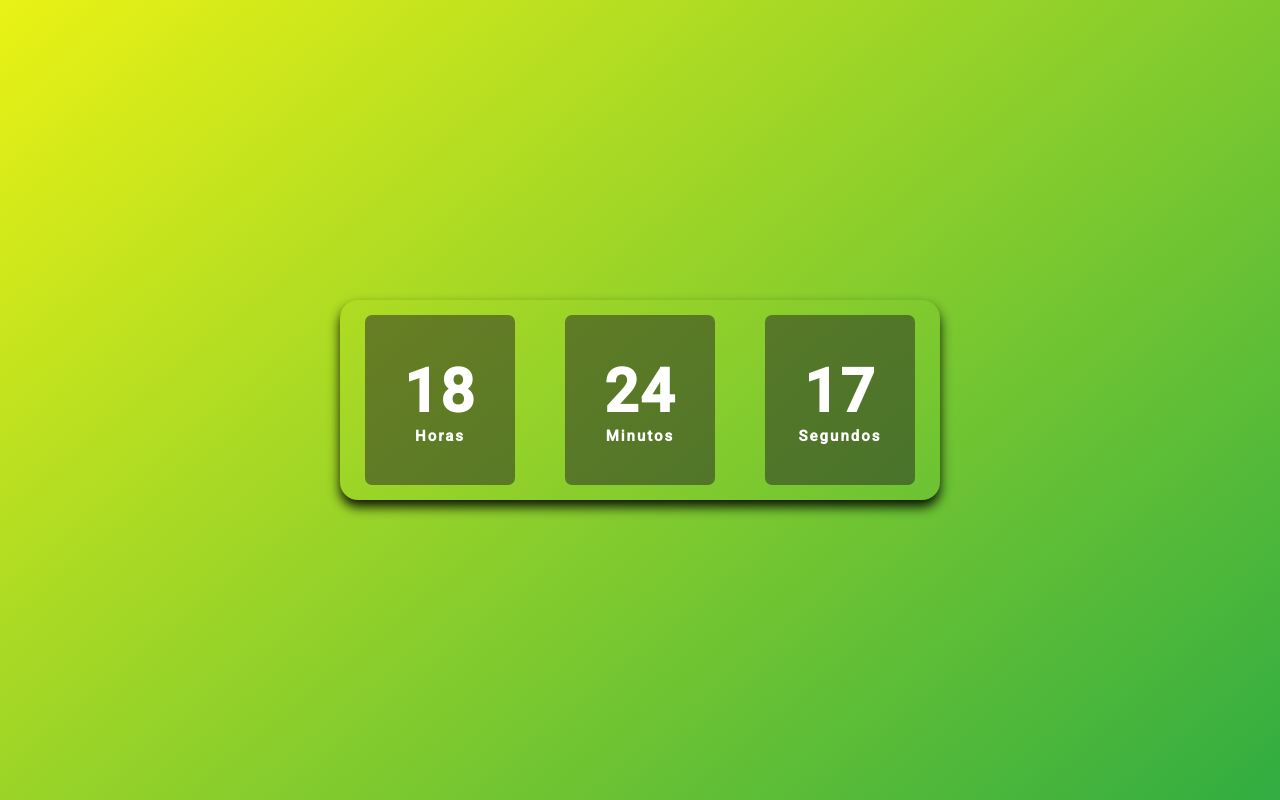
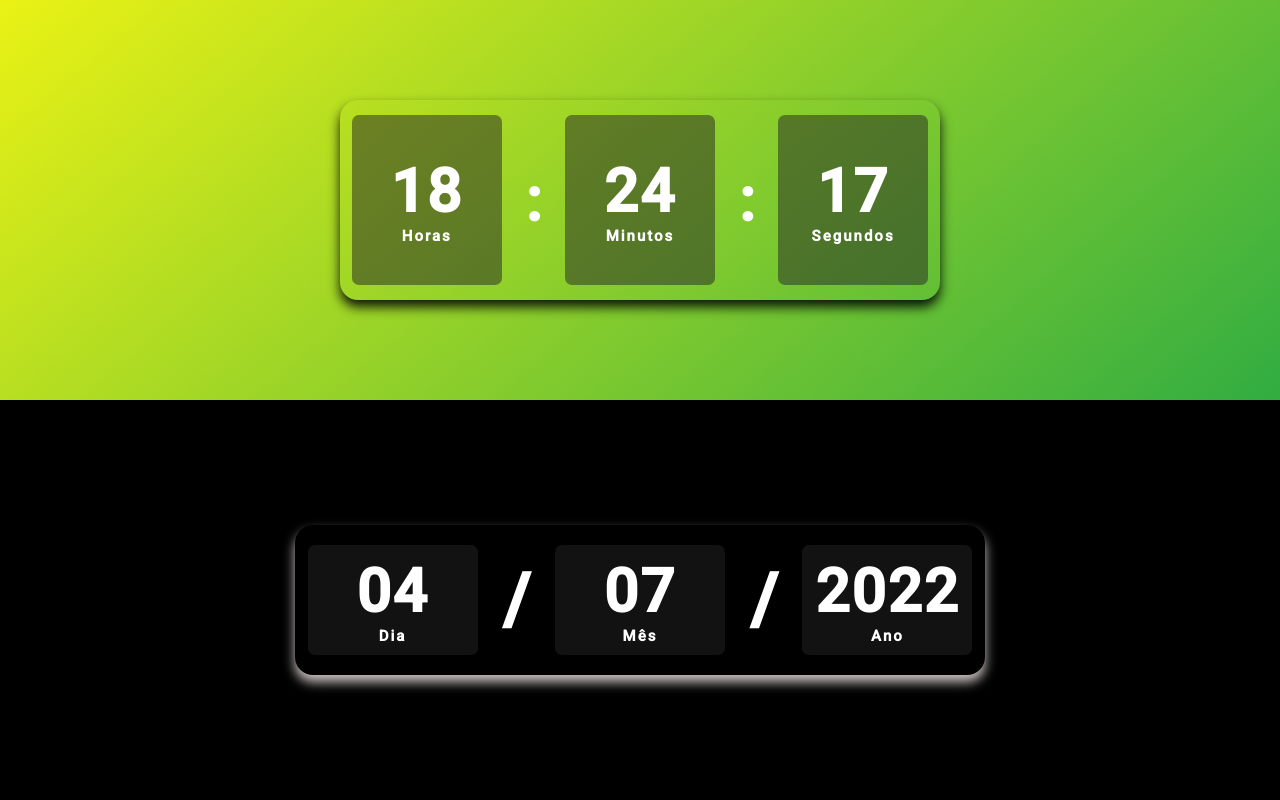
Before and after one commit to ZeClaudio-Jr/Digital_clock, a plain HTML site: page index.html in a window 1280 px wide. Drawn offline with Linux system fonts and the light colour scheme.

Commit message:
Adição da data

```diff
--- a/assets/css/style.css
+++ b/assets/css/style.css
@@ -8,15 +8,15 @@
 
 }
 
-body {
-    height: 100vh;
+.principal_1 {
+    height: 50vh;
     background: linear-gradient(140deg, #e9f109f3, #0c9e1fd8);
     display: flex;
     align-items:center;
     justify-content: center;
 }
 
-.relogio {
+.relogio1 {
     display: flex;
     align-items: center;
     justify-content: space-around;
@@ -27,9 +27,9 @@ body {
     box-shadow: 0px 7px 12px rgba(0, 0, 0, .9);
 }
 
-.relogio div {
-    height: 170px;
-    width: 150px;
+.relogio1 div {
+    height: 170px; /* Altura dos quadradinhos*/
+    width: 150px;  /* Largura dos quadradinhos*/
     display: flex;
     flex-direction: column;
     align-items: center;
@@ -41,13 +41,82 @@ body {
     letter-spacing: 2px;
 }
 
-.relogio span {
+.relogio1 span {
     font-weight: bolder;
     font-size: 60px;
 }
 
-.relogio span.tempo {
+.relogio1 span.tempo {
     font-size: 15px;
     font-family: 'roboto';
 
 }
+
+
+
+
+
+.principal_1 h2{
+    font-family: 'roboto';
+    font-size: 30px;
+
+}
+
+.relogio2, .relogio1 h3{
+    color: #fff;
+    font-size: 60px;
+}
+
+.principal_2 h2{
+    color: #fff;
+    font-family: 'roboto';
+    font-size: 30px;
+}
+
+
+
+
+
+.principal_2 {
+    height: 50vh;
+    background:#000;
+    display: flex;
+    align-items:center;
+    justify-content: center;
+}
+
+.relogio2 {
+    display: flex;
+    align-items: center;
+    justify-content: space-around;
+    height: 150px;
+    width: 690px;
+    background: transparent;
+    border-radius: 18px;
+    box-shadow: 0px 7px 12px rgba(228, 218, 218, .9);
+}
+
+.relogio2 div {
+    height: 110px;
+    width: 170px;
+    display: flex;
+    flex-direction: column;
+    align-items: center;
+    justify-content: center;
+    color: #fff;
+    background: rgba(37, 36, 36, 0.5);
+    box-shadow: 5px, 5px, 15px, rgba(0, 0, 0, .7);
+    border-radius: 7px;
+    letter-spacing: 2px;
+}
+
+.relogio2 span {
+    font-weight: bolder;
+    font-size: 60px;
+}
+
+.relogio2 span.tempo {
+    font-size: 15px;
+    font-family: 'roboto';
+
+} /**/
--- a/assets/js/script.js
+++ b/assets/js/script.js
@@ -4,10 +4,10 @@ const segundos = document.getElementById('segundos');
 
 
 const relogio = setInterval(function time() {
-    let dateToday = new Date();
-    let hr = dateToday.getHours();
-    let min = dateToday.getMinutes();
-    let s = dateToday.getSeconds();
+    let horarioToday = new Date();
+    let hr = horarioToday.getHours();
+    let min = horarioToday.getMinutes();
+    let s = horarioToday.getSeconds();
 
     if (hr < 10) hr = '0' + hr;
     if (min < 10) min = '0' + min;
@@ -17,3 +17,27 @@ const relogio = setInterval(function time() {
     minutos.textContent = min;
     segundos.textContent = s;
 })
+
+
+
+
+
+const dia = document.getElementById('dia');
+const mes = document.getElementById('mes');
+const ano = document.getElementById('ano');
+
+
+const calendario = setInterval(function calendar() {
+    let dateToday = new Date();
+    let d = dateToday.getDay();
+    let m = dateToday.getMonth();
+    let a = dateToday.getFullYear();
+
+    if (d < 10) d = '0' + d;
+    if (m < 10) m = '0' + m;
+    if (a < 10) a = '0' + a;
+
+    dia.textContent = d;
+    mes.textContent = m;
+    ano.textContent = a;
+})
--- a/index.html
+++ b/index.html
@@ -17,21 +17,63 @@
 
 <body>
 
-    <div class="relogio">
+    <div class="principal_1">
+
+        <!-- <h2>Horário atualizado</h2> -->
+
+        <div class="relogio1">
 
             <div>
                 <span id="horas">00</span>
                 <span class="tempo">Horas</span>
             </div>
 
+            <h3>:</h3>
+
             <div>
                 <span id="minutos">00</span>
                 <span class="tempo">Minutos</span>
             </div>
 
+            <h3>:</h3>
+
             <div>
                 <span id="segundos">00</span>
                 <span class="tempo">Segundos</span>
+            </div>
+
+        </div>
+
+    </div>
+
+
+    <div class="principal_2">
+
+        <!-- <h2>Data atualizada</h2> -->
+
+        <div class="relogio2">
+
+
+
+            <div>
+                <span id="dia">--</span>
+                <span class="tempo">Dia</span>
+            </div>
+
+            <h3>/</h3>
+
+            <div>
+                <span id="mes">--</span>
+                <span class="tempo">Mês</span>
+            </div>
+
+            <h3>/</h3>
+
+            <div>
+                <span id="ano">--</span>
+                <span class="tempo">Ano</span>
+            </div>
+
         </div>
 
     </div>
```
Lines whose indentation alone changed are shown as unchanged.
